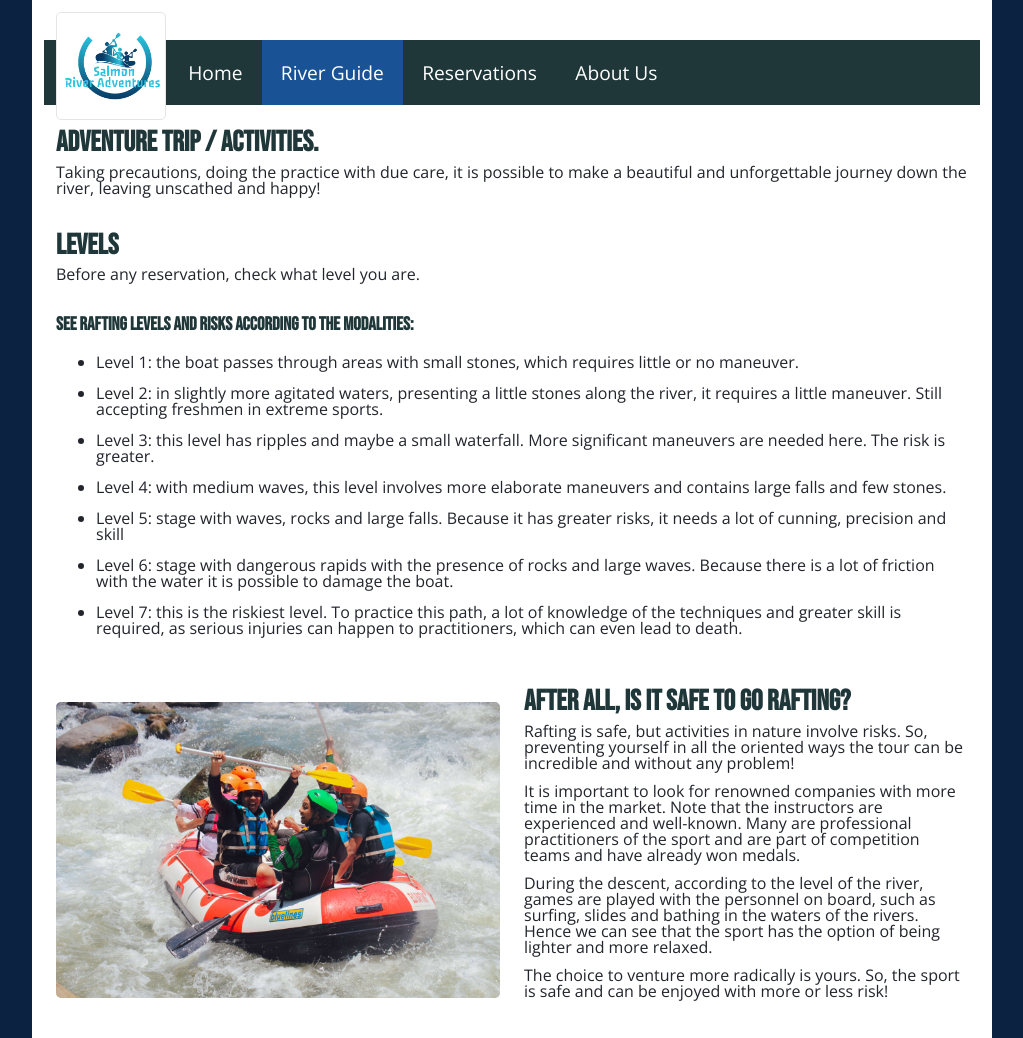
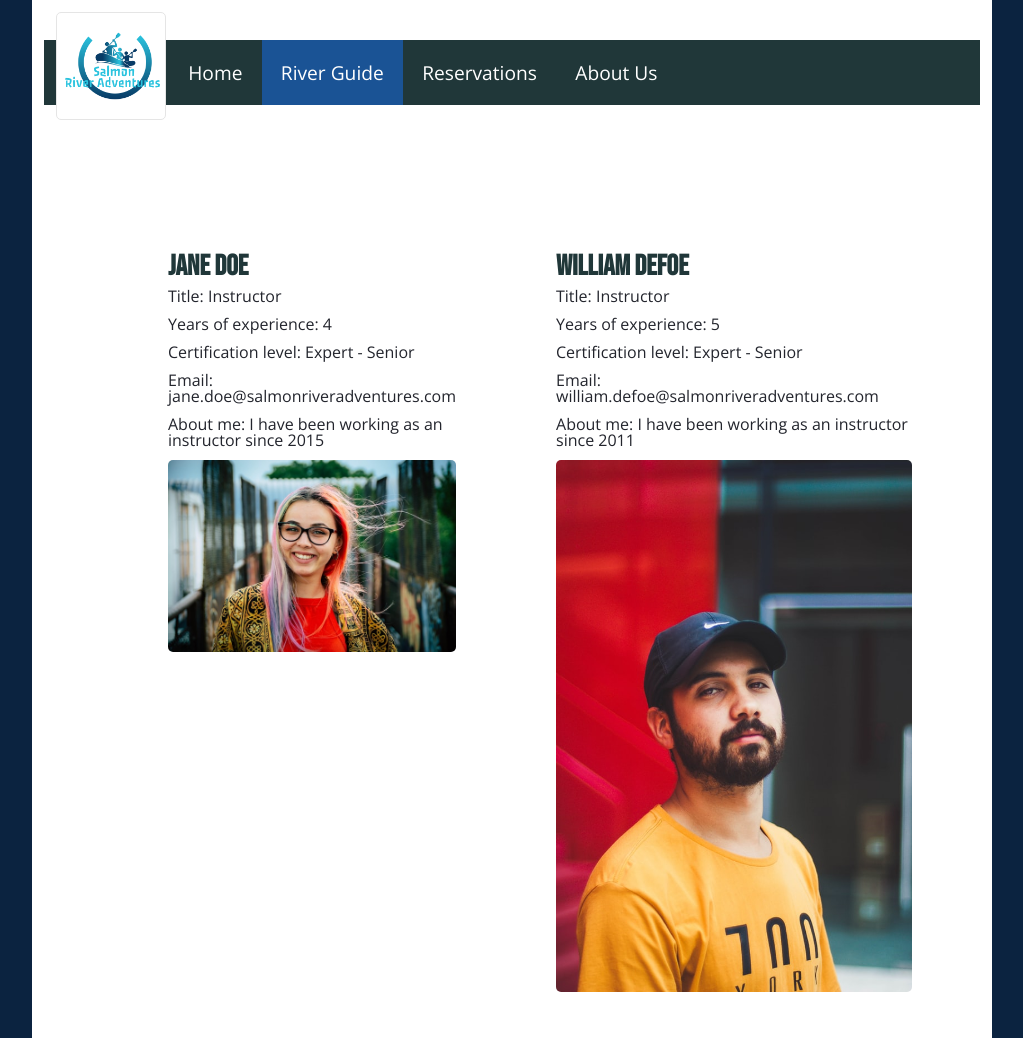
Before and after one commit to mauriciobento/mauriciobento.github.io, a plain HTML site: page final/river-guide.html in a window 1280 px wide. Shown: the top 1038 px of the page, without its empty margins (128-1151 px from the left). Drawn offline with nearby package versions, Linux system fonts and the light colour scheme.

Commit message:
final project

```diff
--- a/final/css/large.css
+++ b/final/css/large.css
@@ -1,4 +1,22 @@
-@media only screen and (min-device-width : 768px) and (max-device-width : 1024px) and (orientation : portrait) and (-webkit-min-device-pixel-ratio : 2) {
+@media only screen and (min-width: 992px) {
+
+    img {
+        display: block;
+        width: 100%;
+    }
+
+    .cards {
+        display: grid;
+        grid-template-columns: repeat(2, 1fr);
+        grid-template-rows: repeat(1, 1fr);
+        grid-column-gap: 0px;
+        grid-row-gap: 0px;
+        margin: 50px;
+    }
+
+    .cards section{
+        margin: 50px;
+    }
 
     .banner-box img {
         grid-column: 1 / -1; /* the -1 is just a fancy way to say "span all the columns" */
--- a/final/css/medium.css
+++ b/final/css/medium.css
@@ -1,4 +1,22 @@
-@media screen and (min-width:32em) {
+@media only screen and (min-width: 768px) {
+
+    img {
+        display: block;
+        width: 60%;
+    }
+
+    .cards {
+        display: grid;
+        grid-template-columns: repeat(1, 1fr);
+        grid-template-rows: repeat(1, 1fr);
+        grid-column-gap: 0px;
+        grid-row-gap: 0px;
+        margin: 20px;
+    }
+
+    .cards section{
+        margin: 20px;
+    }
 
     .banner-box img {
         grid-column: 1 / -1; /* the -1 is just a fancy way to say "span all the columns" */
--- a/final/css/small.css
+++ b/final/css/small.css
@@ -183,12 +183,30 @@ nav label {
     margin-top: 20px;
 }
 
-@media only screen and (max-width : 320px) {
+
+@media only screen and (max-width: 600px) {
 
     .banner-box img {
         display: none;
 
     }
 
+    .cards {
+        display: grid;
+        grid-template-columns: repeat(1, 1fr);
+        grid-template-rows: repeat(1, 1fr);
+        grid-column-gap: 0px;
+        grid-row-gap: 0px;
+        font-size: 12px;
+    }
+
+    .cards section{
+        margin: 0px;
+    }
+
+    img {
+        display: block;
+        width: 80%;
+    }
 
 }
--- a/final/js/baseFile.js
+++ b/final/js/baseFile.js
@@ -15,32 +15,42 @@ function buildSummary() {
 }
 
 function buildCards() {
-    const requestURL = '/json/staff.json';
-    alert(requestURL)
+    const requestURL = 'https://mauriciobento.github.io/final/json/staff.json';
     fetch(requestURL)
         .then(function (response) {
             return response.json();
         })
         .then(function (jsonObject) {
-            const prophets = jsonObject['prophets'];
-            for (let i = 0; i < prophets.length; i++ ) {
+            for (let i = 0; i < jsonObject.length; i++ ) {
                 let card = document.createElement('section');
                 let p = document.createElement('p');
                 let h2 = document.createElement('h2');
                 let image = document.createElement('img');
 
-                h2.textContent = prophets[i].name + ' ' + prophets[i].lastname;
+                h2.textContent = jsonObject[i].firstname + ' ' + jsonObject[i].lastname;
                 card.appendChild(h2);
 
-                p.textContent = 'Date of Birth: ' + prophets[i].birthdate;
+                p.textContent = 'Title: ' + jsonObject[i].title;
                 card.appendChild(p);
 
                 p = document.createElement('p');
-                p.textContent = 'Place of Birth: ' + prophets[i].birthplace;
+                p.textContent = 'Years of experience: ' + jsonObject[i].yearsofexperience;
                 card.appendChild(p);
 
-                image.setAttribute('src', prophets[i].imageurl);
-                image.setAttribute('alt', prophets[i].name+' '+prophets[i].lastname+' - '+prophets[i].order);
+                p = document.createElement('p');
+                p.textContent = 'Certification level: ' + jsonObject[i].certificationlevel;
+                card.appendChild(p);
+
+                p = document.createElement('p');
+                p.textContent = 'Email: ' + jsonObject[i].email;
+                card.appendChild(p);
+
+                p = document.createElement('p');
+                p.textContent = 'About me: ' + jsonObject[i].biography;
+                card.appendChild(p);
+
+                image.setAttribute('src', jsonObject[i].imageurl);
+                image.setAttribute('alt', jsonObject[i].firstname+' '+jsonObject[i].lastname);
                 card.appendChild(image);
 
                 document.querySelector('div.cards').appendChild(card);
--- a/final/river-guide.html
+++ b/final/river-guide.html
@@ -28,46 +28,8 @@
     <main>
         <section class="flex center">
             <div class="col-1">
-                <h2>Adventure trip / activities.</h2>
-                <p>Taking precautions, doing the practice with due care, it is possible to make a beautiful and
-                    unforgettable journey down the river, leaving unscathed and happy!</p>
+                <div class="cards"></div>
             </div>
-            <div class="col-1">
-                <h2>Levels</h2>
-                <p>Before any reservation, check what level you are.</p>
-                <br>
-                <h3>See rafting levels and risks according to the modalities:</h3>
-                <ul>
-                    <li><p>Level 1: the boat passes through areas with small stones, which requires little or no maneuver.</p></li>
-                    <li><p>Level 2: in slightly more agitated waters, presenting a little stones along the river, it requires a
-                        little maneuver. Still accepting freshmen in extreme sports.</p></li>
-                    <li><p>Level 3: this level has ripples and maybe a small waterfall. More significant maneuvers are needed here.
-                        The risk is greater.</p></li>
-                    <li><p>Level 4: with medium waves, this level involves more elaborate maneuvers and contains large falls and few stones.</p></li>
-                    <li><p>Level 5: stage with waves, rocks and large falls. Because it has greater risks, it needs a lot of cunning, precision and skill</p></li>
-                    <li><p>Level 6: stage with dangerous rapids with the presence of rocks and large waves. Because there is a lot
-                        of friction with the water it is possible to damage the boat.</p></li>
-                    <li><p>Level 7: this is the riskiest level. To practice this path, a lot of knowledge of the techniques and
-                        greater skill is required, as serious injuries can happen to practitioners, which can even lead to death.</p></li>
-                </ul>
-            </div>
-            <section class="flex center">
-                <div class="col-50">
-                    <img src="images/photo5.jpg" alt="white water happy"/>
-                </div>
-                <div class="col-50">
-                    <h2>After all, is it safe to go rafting?</h2>
-                    <p>Rafting is safe, but activities in nature involve risks. So, preventing yourself in all the
-                        oriented ways the tour can be incredible and without any problem!</p>
-                    <p>It is important to look for renowned companies with more time in the market. Note that the instructors
-                        are experienced and well-known. Many are professional practitioners of the sport and are part of
-                        competition teams and have already won medals.</p>
-                    <p>During the descent, according to the level of the river, games are played with the personnel on board,
-                        such as surfing, slides and bathing in the waters of the rivers. Hence we can see that the sport has
-                        the option of being lighter and more relaxed.</p>
-                    <p>The choice to venture more radically is yours. So, the sport is safe and can be enjoyed with more or less risk!</p>
-                </div>
-            </section>
         </section>
 
 
```
